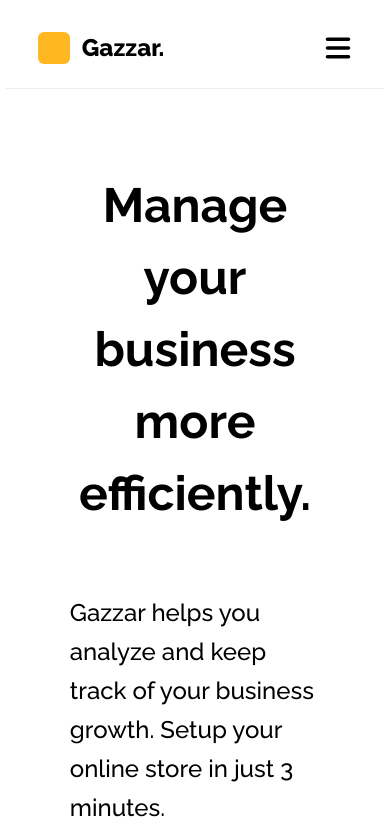
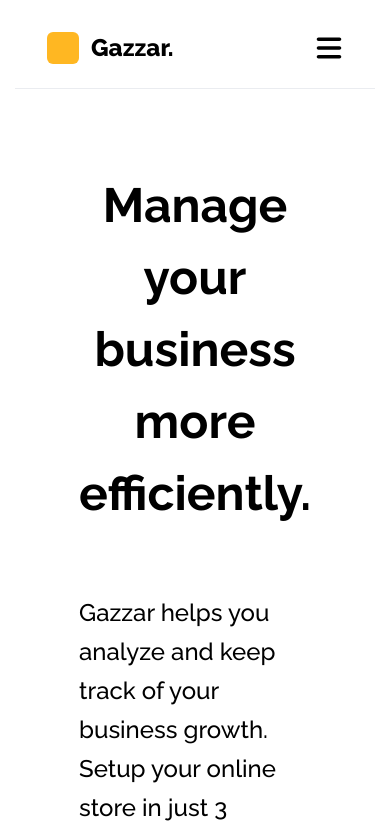
Before and after one commit to Fullstack-Roadmap/Gazzar-Frontend, a React (Vite) app: page / in a window 390 px wide. Shown: the top 835 px of the page. Built offline with nearby package versions, Linux system fonts and the light colour scheme.

Commit message:
Tweak in navbar padding

```diff
--- a/src/components/Navbar.jsx
+++ b/src/components/Navbar.jsx
@@ -18,7 +18,7 @@ const Navbar = () => {
   };
 
   return (
-    <nav className="sticky lg:flex items-center mid:mt-16 mt-2 py-6 px-8 mid:rounded-3xl rounded-none shadow-none border-b border-[#EAECF0] h-fit w-full mid:shadow-custom justify-between text-lg mx-20">
+    <nav className="sticky lg:flex items-center mid:mt-16 mt-2 py-6 px-8 mid:rounded-3xl rounded-none shadow-none border-b border-[#EAECF0] h-fit w-full mid:shadow-custom justify-between text-lg sml:mx-20 mx-12">
       <section className="flex justify-between items-center">
         <header className="text-2xl font-extrabold flex items-center gap-2 h-fit">
           <span className="mr-1 rounded-md aspect-square h-8 bg-[#FFB722]"></span>
```
